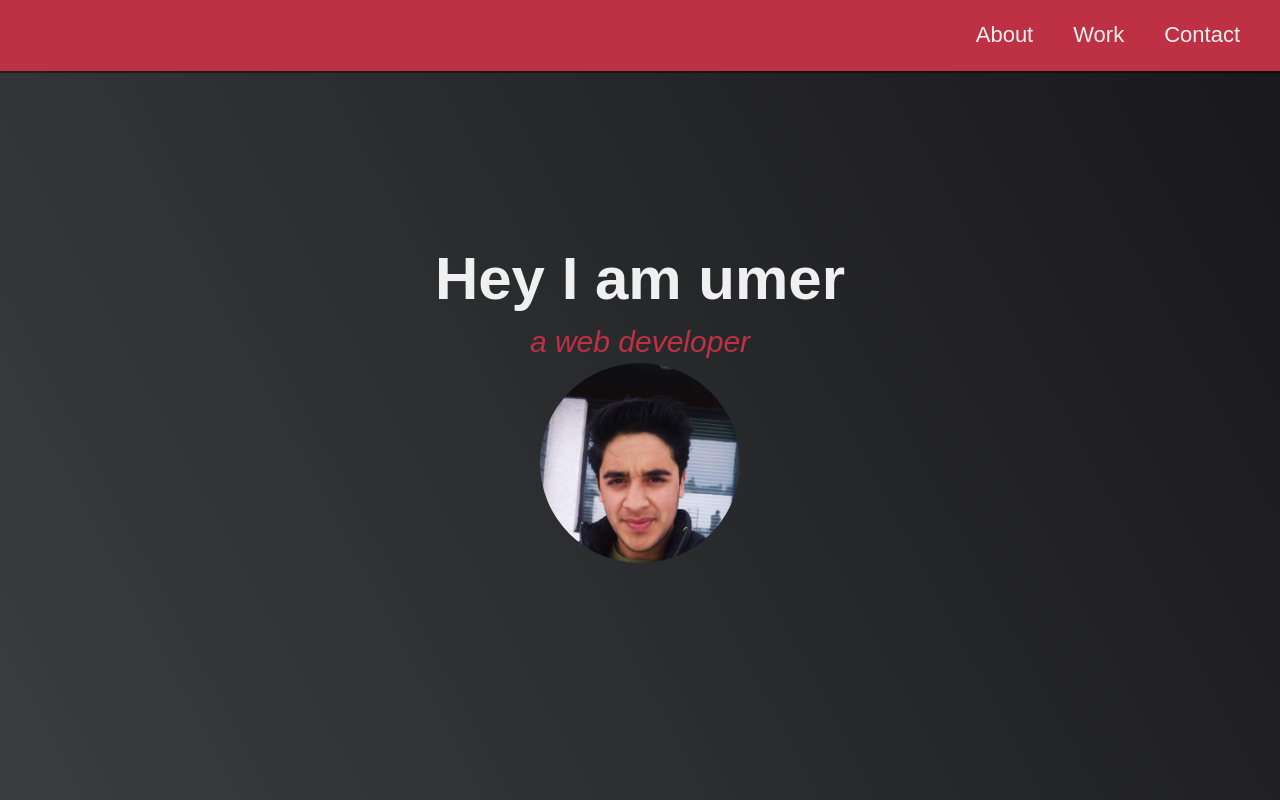
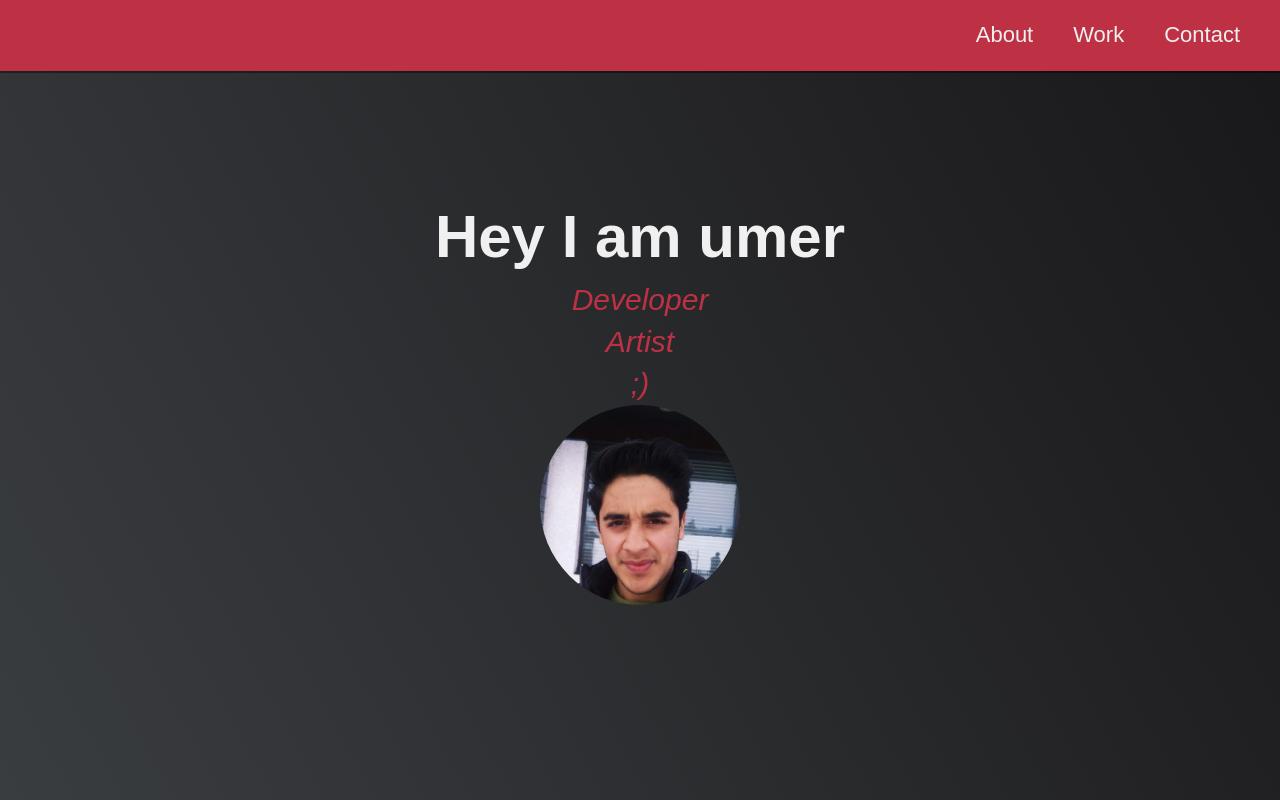
Before and after one commit to Umerhanief/3-new-portfolio, a plain HTML site: page index.html in a window 1280 px wide. Shown: the top 800 px of the page. Drawn offline with Linux system fonts and the light colour scheme.

Commit message:
Update index.html

```diff
--- a/index.html
+++ b/index.html
@@ -21,7 +21,7 @@
 
 <section id="welcome-section" class="welcome-section">
   <h1>Hey I am umer</h1>
-  <p>a web developer</p>
+  <p>Developer</p> <p>Artist</p> <p>;)</p>
   <div class="circular--portrait"> <img src="umer.jpg"  /> </div>
 </section>
 
```
